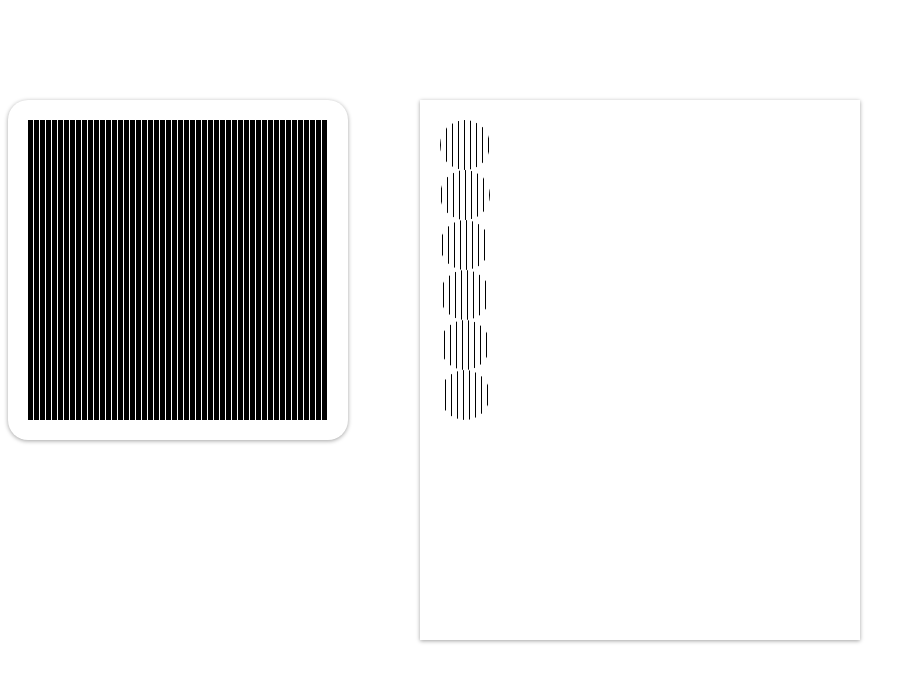
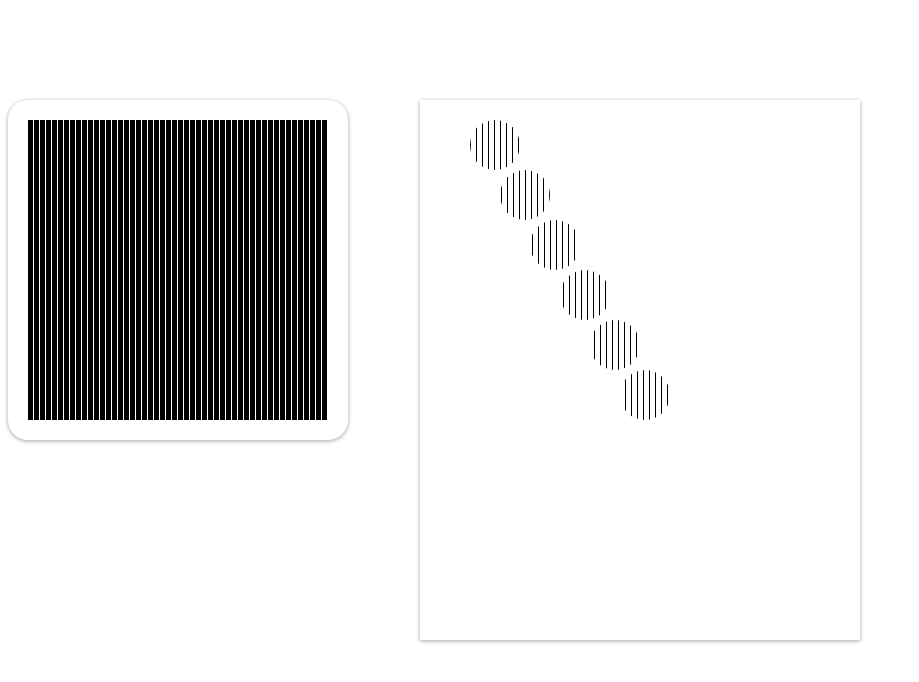
Before and after one commit to douglastgordon/disruptions, a plain HTML site: page index.html in a window 1280 px wide. Shown: the whole page, without its empty margins (0-919 px from the left). Drawn offline with Linux system fonts and the light colour scheme.

Commit message:
save progress

```diff
--- a/imageOne.css
+++ b/imageOne.css
@@ -3,31 +3,23 @@
   height: 50px;
   border-radius: 50%;
   position: relative;
-
-
-  /*-webkit-mask: url(#mask)*/
 }
 
-.frame-0 {
-  background: repeating-linear-gradient(90deg, black, black 1px, white 1px, white 6px);
+.ball.frame-0 {
+  right: -30px;
 }
-
-.frame-1 {
-  background: repeating-linear-gradient(90deg, white, white 1px, black 1px, black 2px, white 2px, white 6px);
+.ball.frame-1 {
+  right: -60px;
 }
-
-.frame-2 {
-  background: repeating-linear-gradient(90deg, white, white 2px, black 2px, black 3px, white 3px, white 6px);
+.ball.frame-2 {
+  right: -90px;
 }
-
-.frame-3 {
-  background: repeating-linear-gradient(90deg, white, white 3px, black 3px, black 4px, white 4px, white 6px);
+.ball.frame-3 {
+  right: -120px;
 }
-
-.frame-4 {
-  background: repeating-linear-gradient(90deg, white, white 4px, black 4px, black 5px, white 5px, white 6px);
+.ball.frame-4 {
+  right: -150px;
 }
-
-.frame-5 {
-  background: repeating-linear-gradient(90deg, white, white 5px, black 5px, black 6px);
+.ball.frame-5 {
+  right: -180px;
 }
--- a/layer.js
+++ b/layer.js
@@ -15,7 +15,6 @@ class Layer {
   }
 
   maskElement() {
-    const mask = makeMask()
     // this.element.style.mask = url(#mask)
   }
 }
--- a/main.css
+++ b/main.css
@@ -45,6 +45,26 @@
   z-index: 5;
 }
 
-.mask {
+.frame-0 {
+  background: repeating-linear-gradient(90deg, black, black 1px, transparent 1px, transparent 6px);
+}
 
+.frame-1 {
+  background: repeating-linear-gradient(90deg, transparent, transparent 1px, black 1px, black 2px, transparent 2px, transparent 6px);
 }
+
+.frame-2 {
+  background: repeating-linear-gradient(90deg, transparent, transparent 2px, black 2px, black 3px, transparent 3px, transparent 6px);
+}
+
+.frame-3 {
+  background: repeating-linear-gradient(90deg, transparent, transparent 3px, black 3px, black 4px, transparent 4px, transparent 6px);
+}
+
+.frame-4 {
+  background: repeating-linear-gradient(90deg, transparent, transparent 4px, black 4px, black 5px, transparent 5px, transparent 6px);
+}
+
+.frame-5 {
+  background: repeating-linear-gradient(90deg, transparent, transparent 5px, black 5px, black 6px);
+}
--- a/main.js
+++ b/main.js
@@ -11,20 +11,6 @@ const makeViewer = () => {
   }
 }
 
-const makeMask = () => {
-  const mask = document.createElement("div")
-  for (let i = 0; i < 50; i += 1) {
-    const fat = document.createElement("li")
-    fat.className = "fat white line"
-    mask.appendChild(fat)
-    const thin = document.createElement("li")
-    thin.className = "thin transparent line"
-    mask.appendChild(thin)
-  }
-  mask.id = mask
-  return mask
-}
-
 const makeImageOne = () => {
   for (let i = 0; i < 6; i += 1) {
     new Layer(document.createElement("div"), i, "ball")
```
